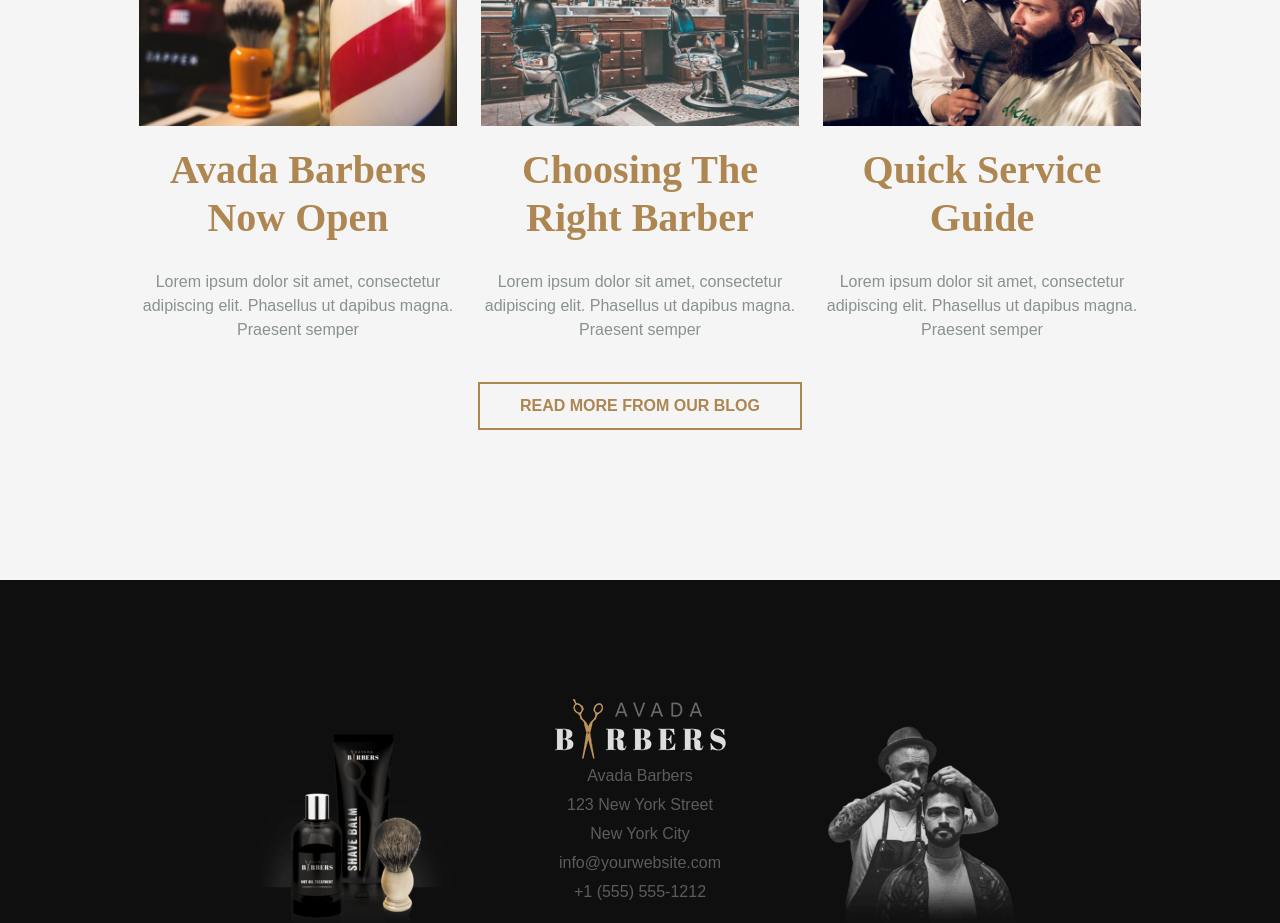
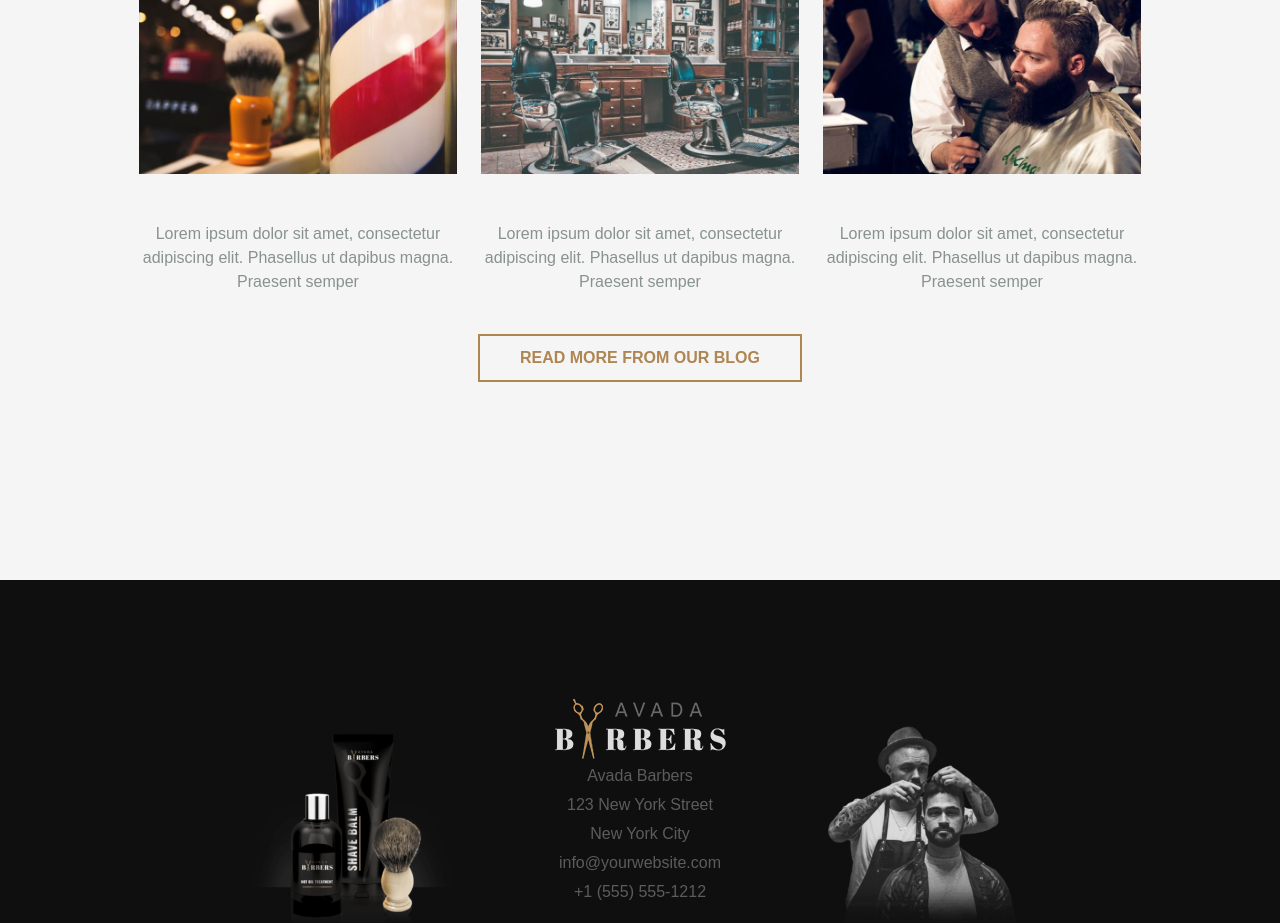
Before and after one commit to GianmarcoRuffi/proj-html-vuejs, a Vue app: page / in a window 1280 px wide. Shown: the part 5000-5923 px from the top of the page. Built offline with nearby package versions, Linux system fonts and the light colour scheme; a small style sheet from the web is missing.

Commit message:
Blog posts dinamici

```diff
--- a/src/components/BlogPosts.vue
+++ b/src/components/BlogPosts.vue
@@ -22,19 +22,11 @@
       </div>
       <div class="row justify-content-center py-4">
         <card-blog
-          imgURL="avadabarbers-second-blog-700x441.jpg"
-          title="Avada Barbers Now Open"
-          text="Lorem ipsum dolor sit amet, consectetur adipiscing elit. Phasellus ut dapibus magna. Praesent semper"
-        />
-        <card-blog
-          imgURL="avadabarbers-choosing-blog-700x441.jpg"
-          title="Choosing The Right Barber"
-          text="Lorem ipsum dolor sit amet, consectetur adipiscing elit. Phasellus ut dapibus magna. Praesent semper"
-        />
-        <card-blog
-          imgURL="avadabarbers-ourservice-blog-700x441.jpg"
-          title="Quick Service Guide"
-          text="Lorem ipsum dolor sit amet, consectetur adipiscing elit. Phasellus ut dapibus magna. Praesent semper"
+          :imgURL="item.imgURL"
+          :name="item.name"
+          :text="item.text"
+          v-for="(item, index) in blogPosts"
+          :key="index"
         />
       </div>
       <div class="row"><my-button text="Read more from our blog" /></div>
@@ -43,12 +35,18 @@
 </template>
 
 <script>
+import { blogPosts } from "../dati.js";
 import myButton from "./myButton.vue";
 import Titles from "./Titles.vue";
 import CardBlog from "./CardBlog.vue";
 export default {
   components: { myButton, Titles, CardBlog },
   name: "BlogPosts",
+  data() {
+    return {
+      blogPosts: blogPosts,
+    };
+  },
 };
 </script>
 
--- a/src/dati.js
+++ b/src/dati.js
@@ -56,3 +56,21 @@ export const reviews = [
     text: "Lorem ipsum dolor sit amet consectetur adipisicing elit. Nobis deserunt provident asperiores voluptates repellendus deleniti, ex distinctio autem! Fuga ut totam voluptatibus nihil assumenda quae et atque dolorum labore quasi.",
   },
 ];
+
+export const blogPosts = [
+  {
+    imgURL: "avadabarbers-second-blog-700x441.jpg",
+    title: "Avada Barbers Now Open",
+    text: "Lorem ipsum dolor sit amet, consectetur adipiscing elit. Phasellus ut dapibus magna. Praesent semper",
+  },
+  {
+    imgURL: "avadabarbers-choosing-blog-700x441.jpg",
+    title: "Choosing The Right Barber",
+    text: "Lorem ipsum dolor sit amet, consectetur adipiscing elit. Phasellus ut dapibus magna. Praesent semper",
+  },
+  {
+    imgURL: "avadabarbers-ourservice-blog-700x441.jpg",
+    title: "Quick Service Guide",
+    text: "Lorem ipsum dolor sit amet, consectetur adipiscing elit. Phasellus ut dapibus magna. Praesent semper",
+  },
+];
```
